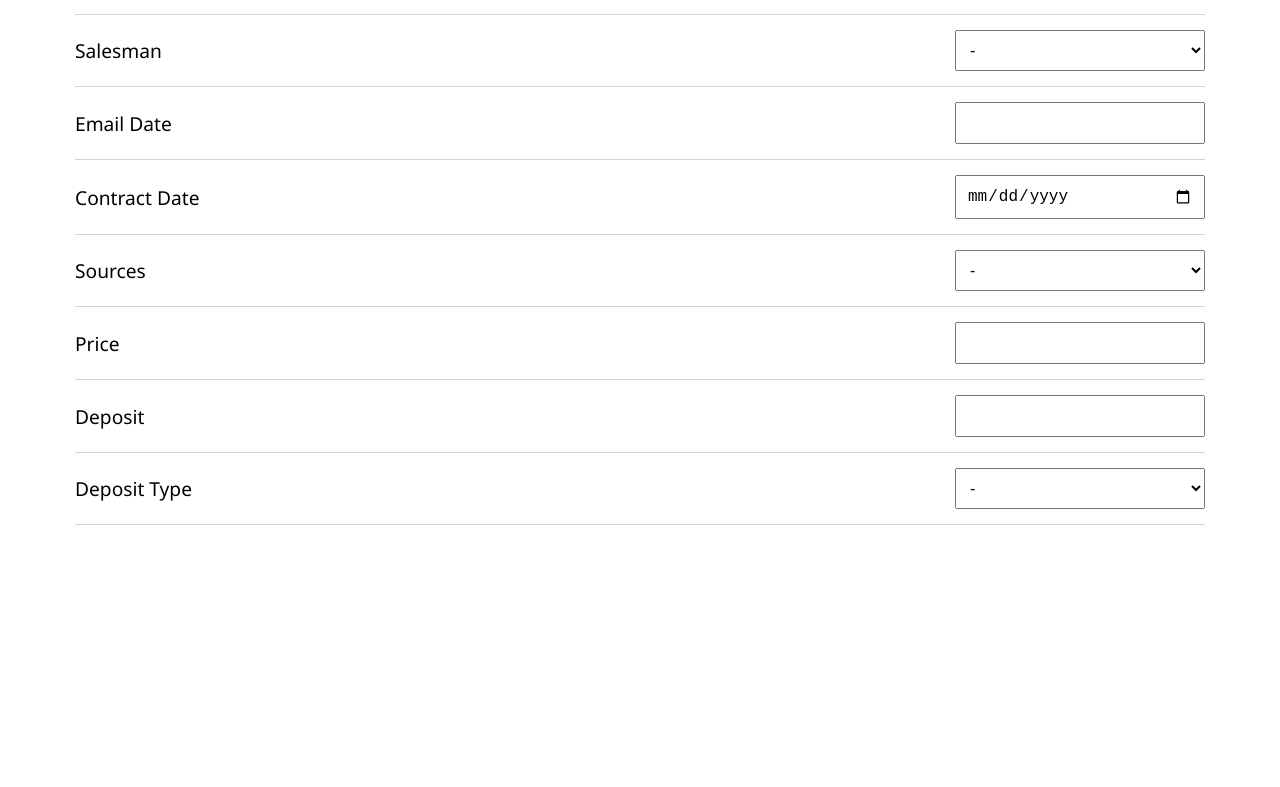
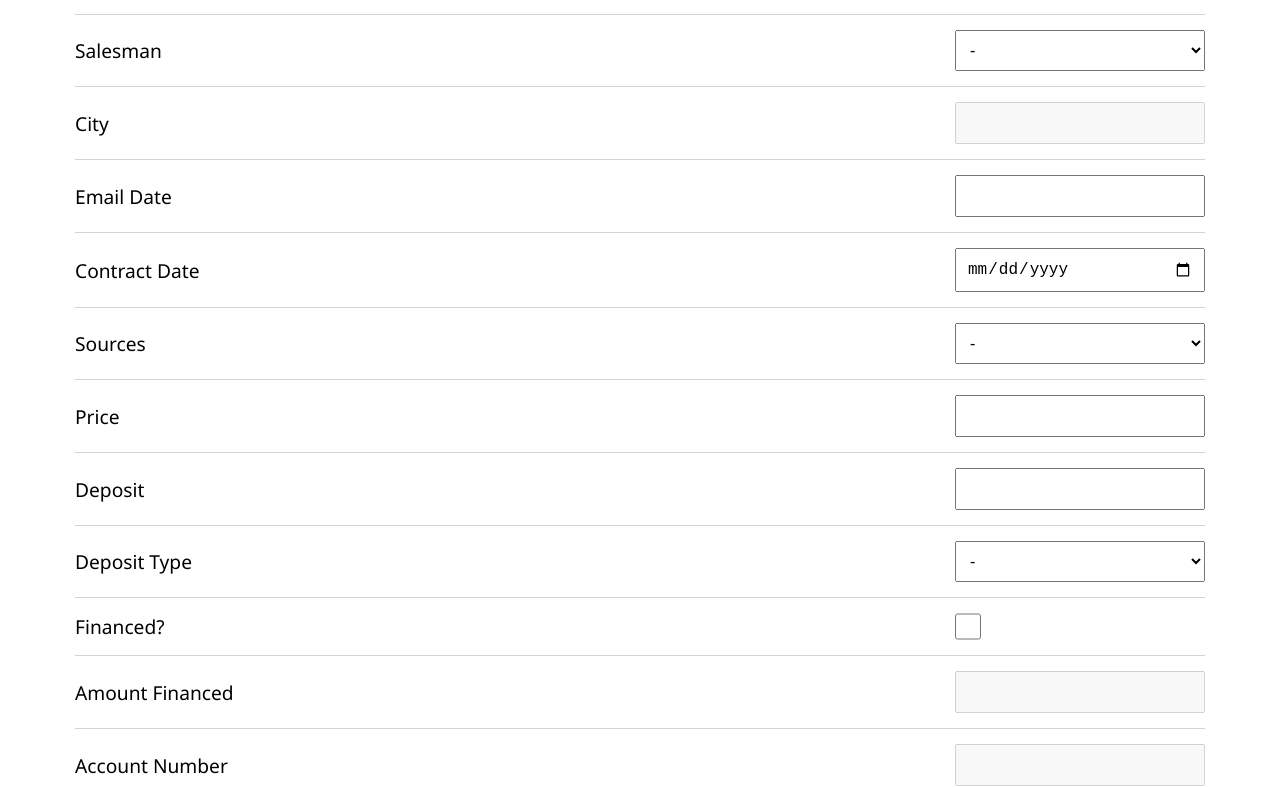
Before and after one commit to manhathaway/QMHS, a React (Vite) app: page / in a window 1280 px wide. Shown: the part 346-1133 px from the top of the page. Before the commit the page ends 886 px from the top, so only its background shows below. Built offline with nearby package versions, Linux system fonts and the light colour scheme.

Commit message:
Progress

```diff
--- a/src/components/Form.jsx
+++ b/src/components/Form.jsx
@@ -1,14 +1,92 @@
+import { useEffect, useMemo, useState } from 'react';
 import Select from './Subcomponents/Select';
 import css from './Form.module.css';
 import { FORM_ELEMENTS, SALESMEN, SOURCES, DEPOSIT_TYPES } from '../data';
 
+const FIELD_DEPENDENCIES = {
+    new_customer: ['address'],
+    financed: ['amount_financed', 'account_number'],
+    progress_payments: ['initial_price'],
+    salesman: ['city']
+};
+
 const SELECT_DATA = {
     salesman: SALESMEN,
     sources: SOURCES,
-    depositType: DEPOSIT_TYPES
+    depositType: DEPOSIT_TYPES,
 };
 
 const Form = () => {
+    const initialFormState = FORM_ELEMENTS.reduce((acc, el) => {
+        if (el.type === 'checkbox') acc[el.id] = false;
+        else acc[el.id] = '';
+        return acc;
+    }, {});
+
+    const [formData, setFormData] = useState(initialFormState);
+
+    useEffect(() => {
+        setFormData(prev => {
+            let updated = { ...prev };
+            let changed = false;
+
+            Object.entries(FIELD_DEPENDENCIES).forEach(([key, fields]) => {
+                if (key === 'salesman') {
+                    const selected = SALESMEN.list.find(
+                        person => person.name === prev.salesman
+                    );
+
+                    if (!(selected && selected.region === 'AZ')) {
+                        fields.forEach(field => {
+                            if (updated[field] !== '') {
+                                updated[field] = '';
+                                changed = true;
+                            }
+                        });
+                    }
+                } else if (!prev[key]) {
+                    fields.forEach(field => {
+                        if (updated[field] !== '') {
+                            updated[field] = '';
+                            changed = true;
+                        }
+                    });
+                }
+            });
+
+            return changed ? updated : prev;
+        });
+    }, [formData]);
+
+    const selectedSalesman = useMemo(() => {
+        return SALESMEN.list.find(
+            person => person.name === formData.salesman
+        );
+    }, [formData.salesman]);
+
+    const handleChange = (event) => {
+        const { name, value } = event.target;
+        setFormData({ ...formData, [name]: value })
+    };
+
+    const handleChecked = (event) => {
+        const { name, checked } = event.target;
+        setFormData({ ...formData, [name]: checked })
+    };
+
+    const handleDisabled = (id) => {
+        if (id === 'address') return !formData.new_customer;
+        if (id === 'amount_financed' || id === 'account_number') return !formData.financed;
+        if (id === 'initial_price') return !formData.progress_payments;
+
+        if (id === 'city') {
+            const selected = selectedSalesman;
+            return !(selected && selected.region === 'AZ');
+        }
+
+        return false;
+    };
+
     return (
         <form id={css.container}>
             {FORM_ELEMENTS.map((element, index) => (
@@ -22,18 +100,31 @@ const Form = () => {
                     {element.type == 'textarea' ?
                         <textarea
                             className={css.textarea}
+                            name={element.id}
                             id={element.id}
+                            value={formData[element.id]}
+                            onChange={handleChange}
+                            disabled={handleDisabled(element.id)}
                         />
                     : element.type == 'select' ?
                         <Select
                             className={css.select}
+                            name={element.id}
+                            id={element.id}
+                            value={formData[element.id]}
+                            onChange={handleChange}
                             data={SELECT_DATA[element.id]}
                         />
                     :
                     <input
                         className={css.input}
                         type={element.type}
+                        name={element.id}
                         id={element.id}
+                        value={element.type != 'checkbox' ? formData[element.id] : undefined}
+                        checked={element.type == 'checkbox' ? formData[element.id] : undefined}
+                        onChange={element.type == 'checkbox' ? handleChecked : handleChange}
+                        disabled={handleDisabled(element.id)}
                         style={{
                             width: element.type == 'checkbox' ? '26px' : '100%'
                         }}
--- a/src/components/Subcomponents/Select.jsx
+++ b/src/components/Subcomponents/Select.jsx
@@ -1,10 +1,18 @@
-const Select = ({ data, ...props }) => (
-    <select name={data.name} id={data.name} {...props}>
-        {data.list.map((item, index) => (
-            <option
-                key={index} value={item.name}>{item.name}</option>
-        ))}
-    </select>
-);
+import { useEffect } from "react"
+
+const Select = ({ data, ...props }) => {
+    return(
+        <select
+            name={data.name}
+            id={data.name}
+            {...props}
+        >
+            {data.list.map((item, index) => (
+                <option
+                    key={index} value={item.name}>{item.name}</option>
+            ))}
+        </select>
+    )
+}
 
 export default Select;
--- a/src/data.js
+++ b/src/data.js
@@ -1,14 +1,20 @@
 const FORM_ELEMENTS = [
-    { title: 'Name',           id: 'name',            type: 'input'     },
-    { title: 'New Customer?',  id: 'new-customer',    type: 'checkbox'  },
-    { title: 'Address',        id: 'address',         type: 'textarea'  },
-    { title: 'Salesman',       id: 'salesman',        type: 'select'    },
-    { title: 'Email Date',     id: 'email-date',      type: 'input'     },
-    { title: 'Contract Date',  id: 'contract-date',   type: 'date'      },
-    { title: 'Sources',        id: 'sources',         type: 'select'    },
-    { title: 'Price',          id: 'price',           type: 'input'     },
-    { title: 'Deposit',        id: 'deposit',         type: 'input'     },
-    { title: 'Deposit Type',   id: 'depositType',    type: 'select'     },
+    { title: 'Name',                id: 'name',                 type: 'input'     },
+    { title: 'New Customer?',       id: 'new_customer',         type: 'checkbox'  },
+    { title: 'Address',             id: 'address',              type: 'textarea'  },
+    { title: 'Salesman',            id: 'salesman',             type: 'select'    },
+    { title: 'City',                id: 'city',                 type: 'input'     },
+    { title: 'Email Date',          id: 'email_date',           type: 'input'     },
+    { title: 'Contract Date',       id: 'contract-date',        type: 'date'      },
+    { title: 'Sources',             id: 'sources',              type: 'select'    },
+    { title: 'Price',               id: 'price',                type: 'input'     },
+    { title: 'Deposit',             id: 'deposit',              type: 'input'     },
+    { title: 'Deposit Type',        id: 'depositType',          type: 'select'    },
+    { title: 'Financed?',           id: 'financed',             type: 'checkbox'  },
+    { title: 'Amount Financed',     id: 'amount_financed',      type: 'input'     },
+    { title: 'Account Number',      id: 'account_number',       type: 'input'     },
+    { title: 'Progress Payments?',  id: 'progress_payments',    type: 'checkbox'  },
+    { title: 'Discounts',           id: 'discounts',            type: 'checkbox'  },
 ];
 
 const SALESMEN = {
```
